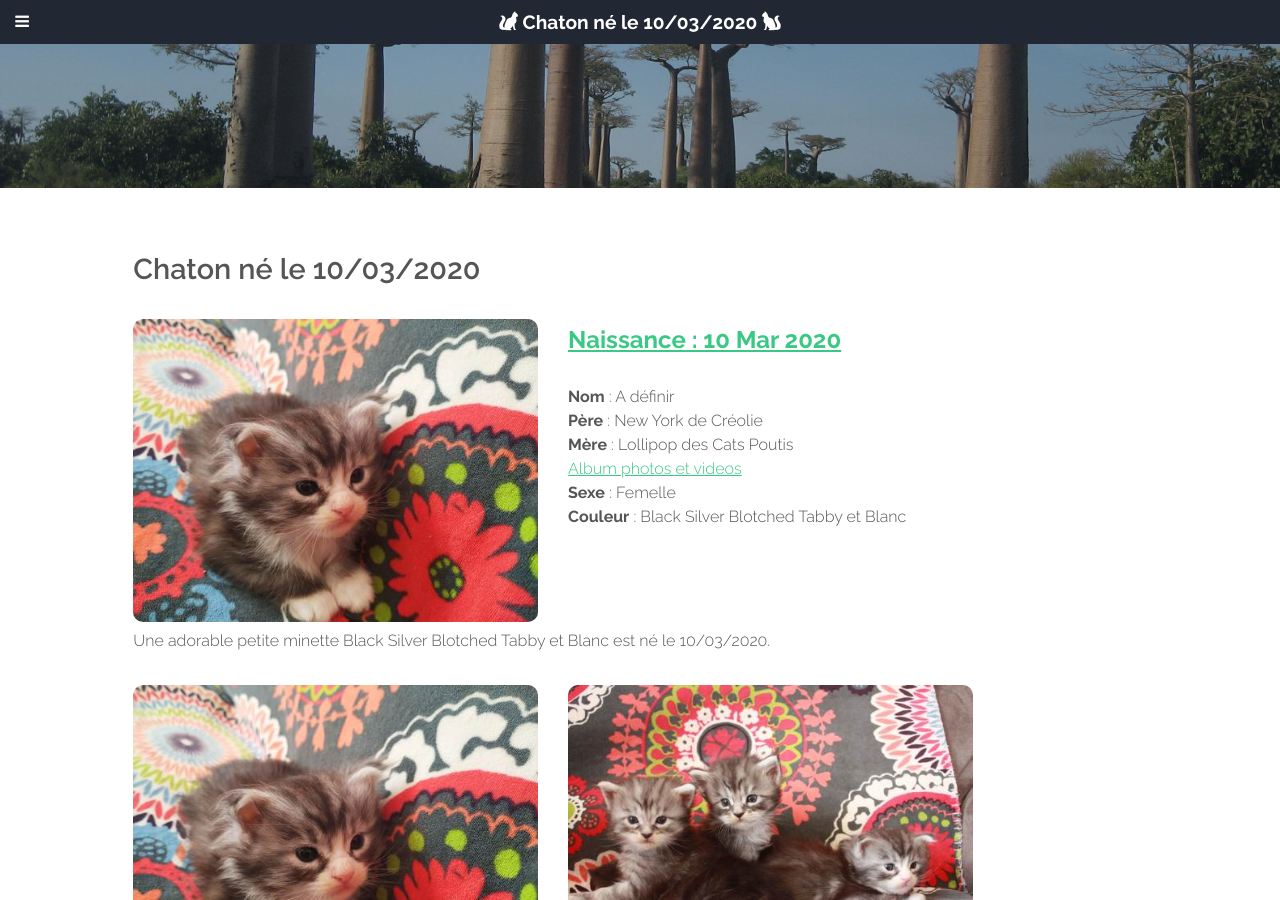
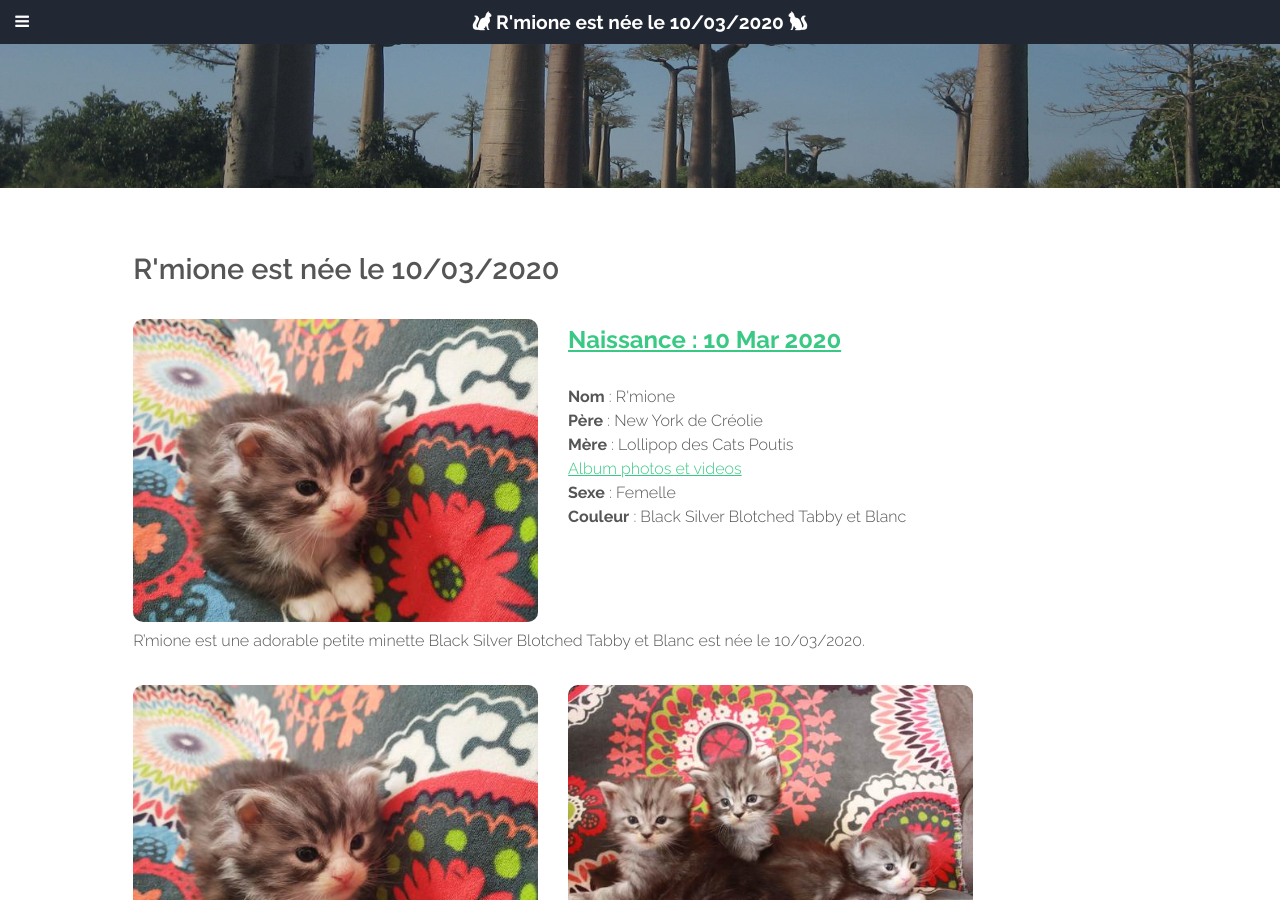
Before and after one commit to jbourcie/creolie, a Jekyll site: the page built from _posts/2020-04-05-portee11-chaton4.md, in a window 1280 px wide and 900 px high. Built offline with Jekyll 4.4.1, drawn with Linux system fonts in a browser that asks for light colours; some web fonts are replaced.

Commit message:
update names and status

```diff
--- a/_posts/2020-04-05-portee11-chaton4.md
+++ b/_posts/2020-04-05-portee11-chaton4.md
@@ -1,5 +1,5 @@
 ---
-title: Chaton né le 10/03/2020
+title: R'mione est née le 10/03/2020
 layout: post
 categories: Chaton
 date: 2020-04-05 08:00:00
@@ -15,8 +15,8 @@ option : false
 vendu : false
 album : https://photos.app.goo.gl/s1Zd3R33RAdfj5qa8
 couleur : Black Silver Blotched Tabby et Blanc
-name : A définir
+name : R'mione
 photo : portee11_4_1.jpg
 ---
 
-Une adorable petite minette Black Silver Blotched Tabby et Blanc est né le 10/03/2020.
+R'mione est une adorable petite minette Black Silver Blotched Tabby et Blanc est née le 10/03/2020.
```
Also changed, not shown: _posts/2020-03-29-portee10-chaton1.md (+2 -2 lines), _posts/2020-04-05-portee11-chaton1.md (+3 -3 lines), _posts/2020-04-05-portee11-chaton2.md (+3 -3 lines), _posts/2020-04-05-portee11-chaton3.md (+3 -3 lines).
